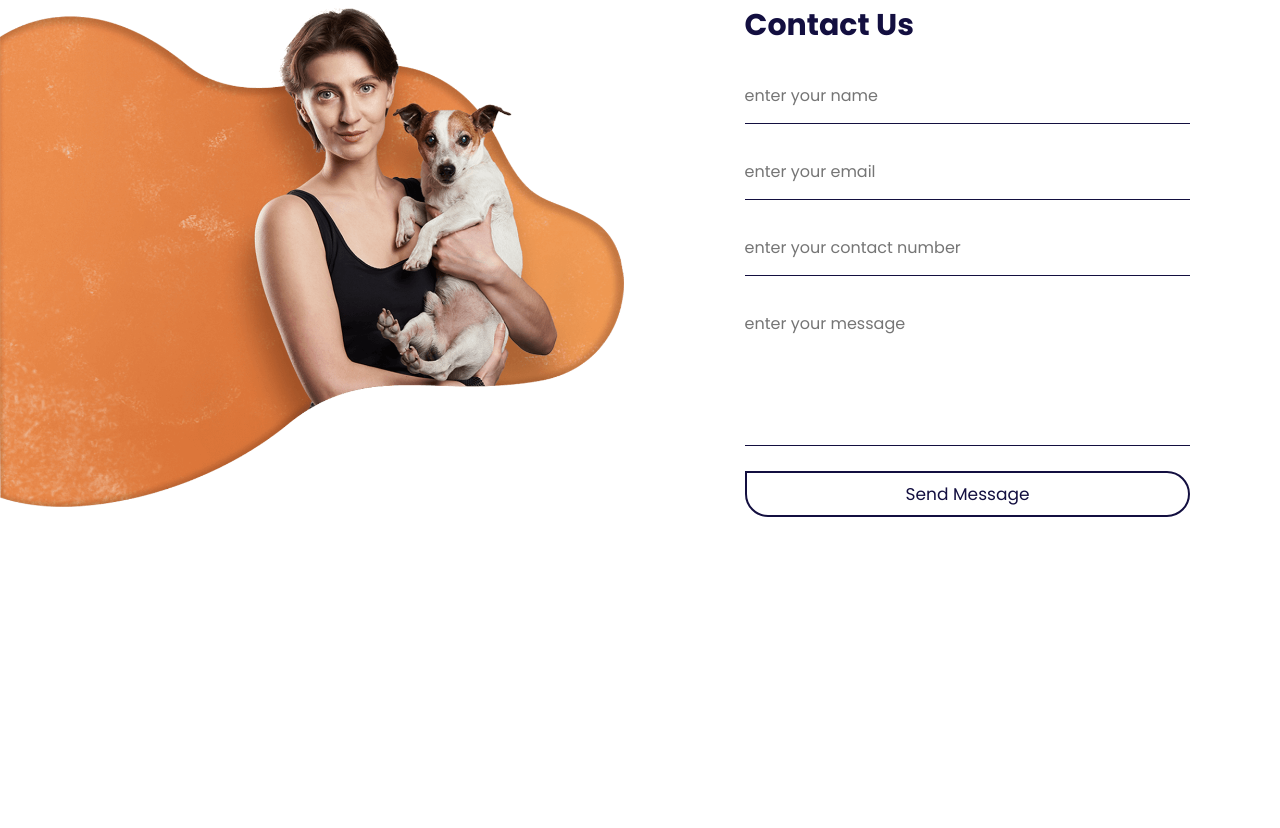
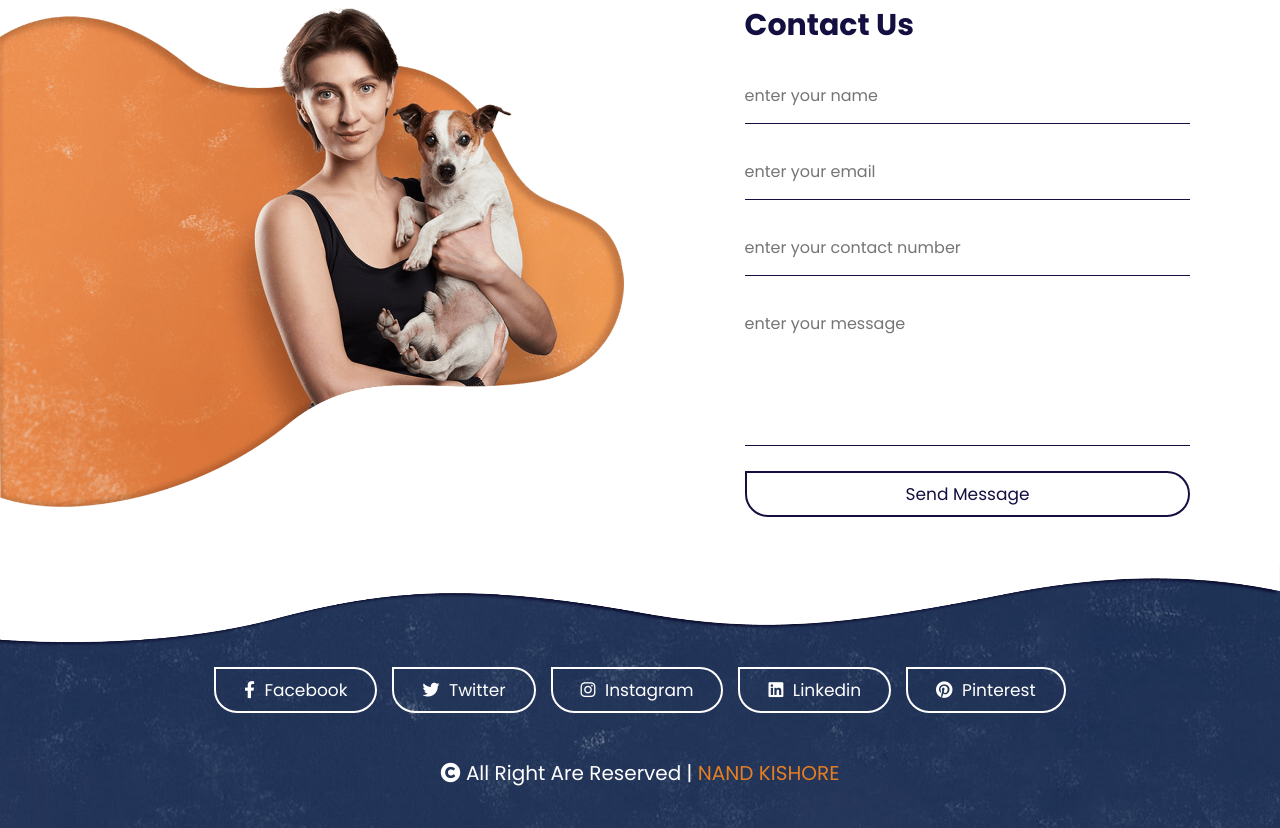
Before and after one commit to nandk4552/Pet-Shop-Website, a plain HTML site: page index.html in a window 1280 px wide. Shown: the part 5065-5893 px from the top of the page. Before the commit the page ends 5622 px from the top, so only its background shows below. Drawn offline with Linux system fonts and the light colour scheme.

Commit message:
footer section completed
footer section with a background image and beautiful social link buttons looks amazing.
Feel free to commit

```diff
--- a/css/style.scss
+++ b/css/style.scss
@@ -619,6 +619,49 @@ section {
 }
 
 
+// =======footer========
+.footer {
+    position: relative;
+    background: url(/images/footer_background.jpg) no-repeat;
+    background-position: center;
+    background-size: center;
+    padding-top: 10rem;
+    padding-bottom: 2rem;
+
+    img {
+        position: absolute;
+        top:0;left: 0;
+        height: 10rem;
+        width: 100%;
+    }
+
+    .share {
+        display:flex;
+        justify-content: center;
+        gap:1.5rem;
+
+        a{
+            @include white-btn();
+
+            i{
+                padding-right: .5rem;
+            }
+        }
+    }
+
+    .copyright {
+        text-align: center;
+        color:#fff;
+        font-size: 2rem;
+        padding:2rem 1rem;
+        margin-top: 2.5rem;
+
+        span {
+            color: $carrot-color;
+        }
+    }
+}
+
 
 
 
--- a/index.html
+++ b/index.html
@@ -369,6 +369,26 @@
 
     <!-- contact section ends -->
 
+    <!-- footer section starts -->
+
+    <section class="footer">
+
+        <img src="/images/top_wave.png" alt="">
+
+        <div class="share">
+            <a href="#" class="btn"><i class="fab fa-facebook-f"></i> facebook </a>
+            <a href="#" class="btn"><i class="fab fa-twitter"></i> twitter </a>
+            <a href="#" class="btn"><i class="fab fa-instagram"></i> instagram </a>
+            <a href="#" class="btn"><i class="fab fa-linkedin"></i> linkedin </a>
+            <a href="#" class="btn"><i class="fab fa-pinterest"></i> pinterest </a>
+        </div>
+
+        <div class="copyright"> <i class="fa fa-copyright"></i>  All right are reserved | <span>NAND KISHORE</span> </div>
+
+    </section>
+
+    <!-- footer section ends -->
+
 
 
 
```
Also changed, not shown: css/style.css, 1 other file.
